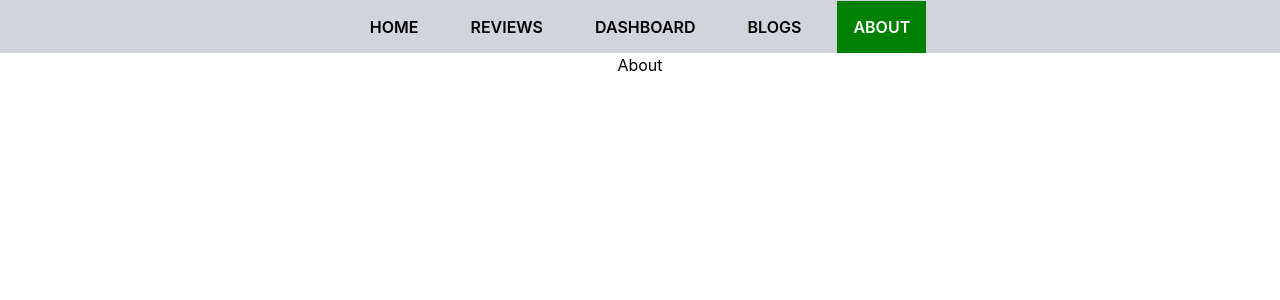
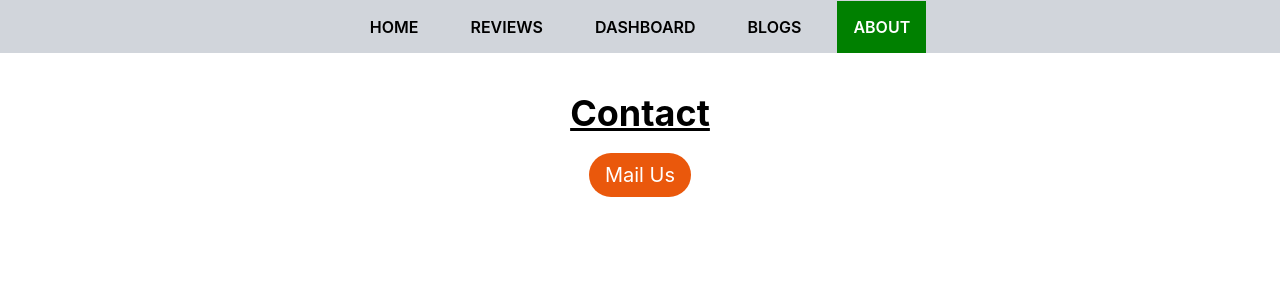
Before and after one commit to zakariabn/mlovist, a React (Create React App) app: page /about in a window 1280 px wide. Shown: the top 300 px of the page. Built offline with nearby package versions, Linux system fonts and the light colour scheme.

Commit message:
about page content added

```diff
--- a/src/components/Pages/About/About.js
+++ b/src/components/Pages/About/About.js
@@ -2,9 +2,18 @@ import React from 'react';
 
 const About = () => {
   return (
-    <div>
-      <p>About</p>
+    <div className='w-full max-w-screen-xl mt-10 mb-40 flex flex-col items-center'>
+      <h1 className='text-4xl font-bold underline'>Contact</h1>
+      <button
+        className='bg-orange-600 px-4 py-2 rounded-full text-white hover:text-black hover:bg-orange-500 duration-100 ease-in-out flex justify-center mt-5'
+        onClick={() => window.location.assign('mailto:someone@example.com')}>
+          <span className='text-xl'>
+            Mail Us
+          </span>
+      </button>
     </div>
+
+
   );
 };
 
```
